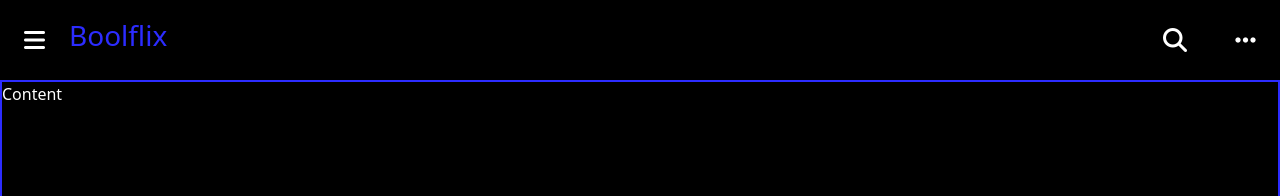
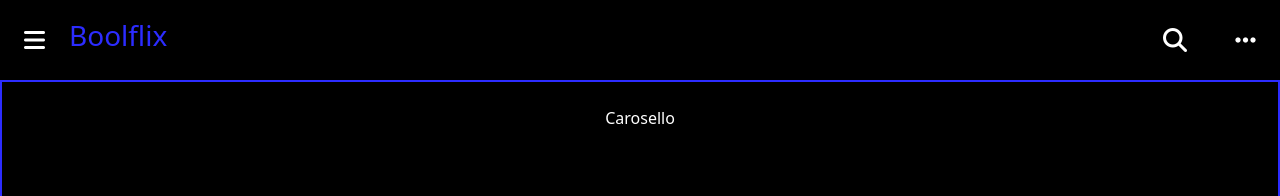
Before and after one commit to totarochristian/vite-boolflix, a Vue app: page / in a window 1280 px wide. Shown: the top 196 px of the page. Built offline with nearby package versions, Linux system fonts and the light colour scheme.

Commit message:
Add empty CarouselComponent and install it inside the main component to test it

```diff
--- a/src/components/main/MainComponent.vue
+++ b/src/components/main/MainComponent.vue
@@ -1,12 +1,16 @@
 <template>
-  <main>
-    Content
+  <main class="p-4 d-flex flex-column justify-content-start align-items-center gap-2">
+    <CarouselComponent />
   </main>
 </template>
 
 <script>
+import CarouselComponent from '../subMain/main/CarouselComponent.vue';
   export default {
-    name: 'MainComponent'
+    name: 'MainComponent',
+    components:{
+      CarouselComponent
+    }
   }
 </script>
 
--- /dev/null
+++ b/src/components/subMain/main/CarouselComponent.vue
@@ -0,0 +1,15 @@
+<template>
+  <div>
+    Carosello
+  </div>
+</template>
+
+<script>
+  export default {
+    name: 'CarouselComponent'
+  }
+</script>
+
+<style lang="scss" scoped>
+
+</style>
```
